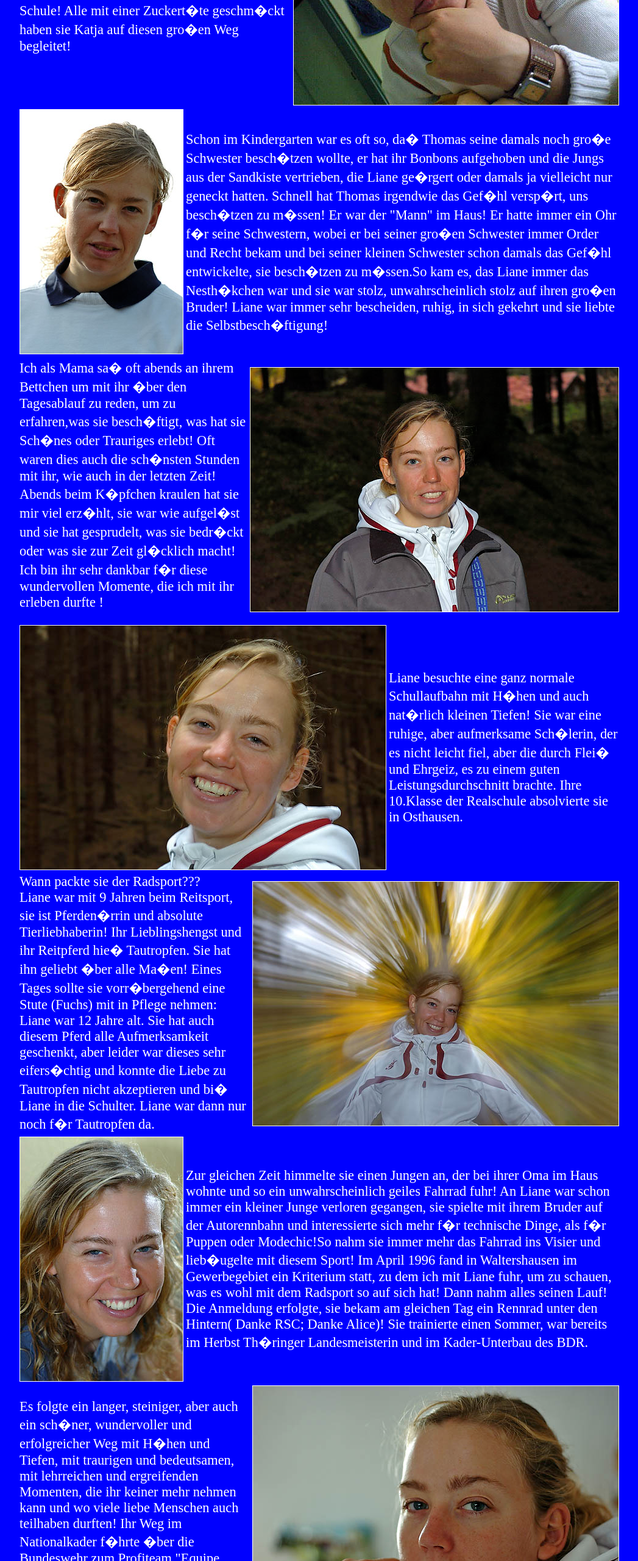
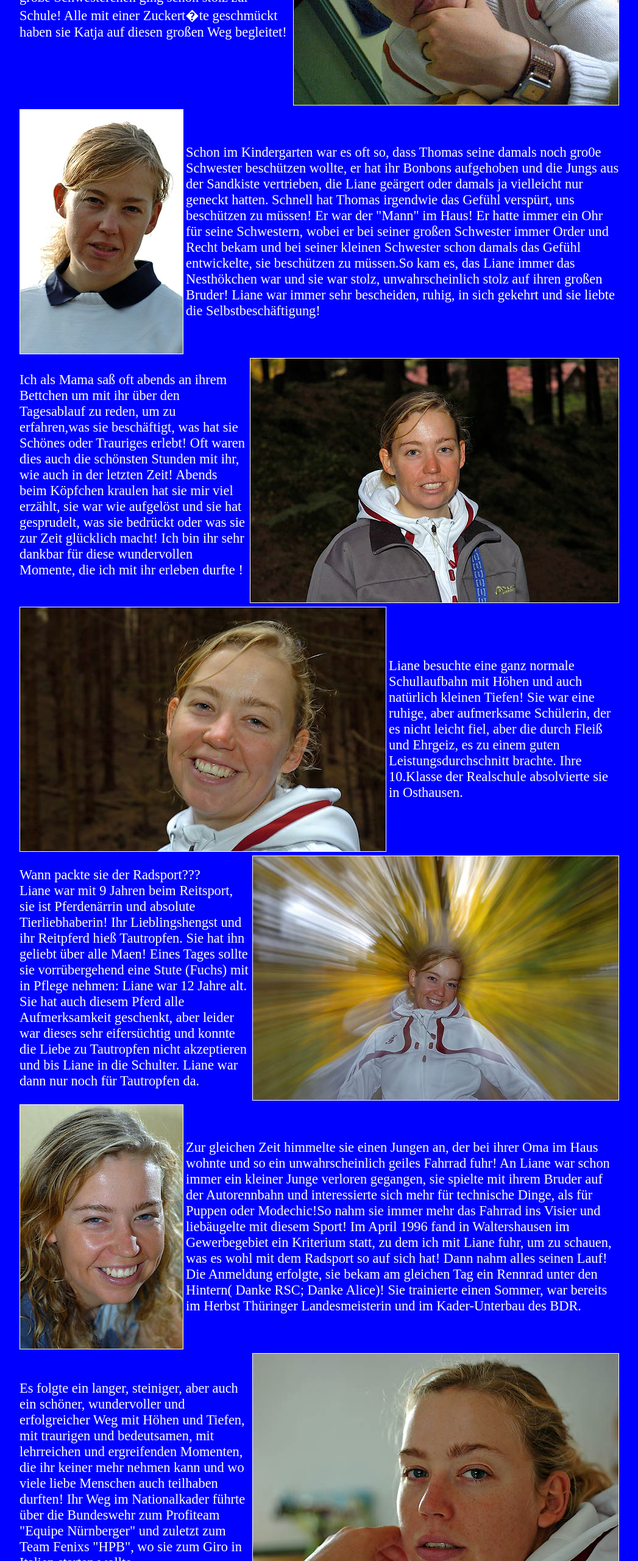
Before and after one commit to Vincentpat21/Lianebahler, a plain HTML site: page Liane.htm in a window 1280 px wide. Shown: the part 240-2800 px from the top of the page at 61% size, without its empty margins (116-1163 px from the left). Drawn offline with Linux system fonts and the light colour scheme.

Commit message:
Add files via upload

```diff
--- a/Liane.htm
+++ b/Liane.htm
@@ -10,10 +10,10 @@
               font-size: 140%;
             "
             >Liane wurde als zweites Kind unserer kleinen Familie geboren.
-            Wenige Jahre sp�ter erblickte ihr kleines Br�derchen das Licht der
-            Welt! Gemeinsam besuchten sie den Kindergarten, das gro�e
+            Wenige Jahre später erblickte ihr kleines Brüderchen das Licht der
+            Welt! Gemeinsam besuchten sie den Kindergarten, das große
             Schwesterchen ging schon stolz zur Schule! Alle mit einer Zuckert�te
-            geschm�ckt haben sie Katja auf diesen gro�en Weg begleitet!</span
+            geschmückt haben sie Katja auf diesen großen Weg begleitet!</span
           ><br />
         </td>
         <td align="center">
@@ -34,18 +34,18 @@
               font-size: 140%;
             "
           >
-            Schon im Kindergarten war es oft so, da� Thomas seine damals noch
-            gro�e Schwester besch�tzen wollte, er hat ihr Bonbons aufgehoben und
-            die Jungs aus der Sandkiste vertrieben, die Liane ge�rgert oder
+            Schon im Kindergarten war es oft so, dass Thomas seine damals noch
+            gro0e Schwester beschützen wollte, er hat ihr Bonbons aufgehoben und
+            die Jungs aus der Sandkiste vertrieben, die Liane geärgert oder
             damals ja vielleicht nur geneckt hatten. Schnell hat Thomas
-            irgendwie das Gef�hl versp�rt, uns besch�tzen zu m�ssen! Er war der
-            "Mann" im Haus! Er hatte immer ein Ohr f�r seine Schwestern, wobei
-            er bei seiner gro�en Schwester immer Order und Recht bekam und bei
-            seiner kleinen Schwester schon damals das Gef�hl entwickelte, sie
-            besch�tzen zu m�ssen.So kam es, das Liane immer das Nesth�kchen war
-            und sie war stolz, unwahrscheinlich stolz auf ihren gro�en Bruder!
+            irgendwie das Gefühl verspürt, uns beschützen zu müssen! Er war der
+            "Mann" im Haus! Er hatte immer ein Ohr für seine Schwestern, wobei
+            er bei seiner großen Schwester immer Order und Recht bekam und bei
+            seiner kleinen Schwester schon damals das Gefühl entwickelte, sie
+            beschützen zu müssen.So kam es, das Liane immer das Nesthökchen war
+            und sie war stolz, unwahrscheinlich stolz auf ihren großen Bruder!
             Liane war immer sehr bescheiden, ruhig, in sich gekehrt und sie
-            liebte die Selbstbesch�ftigung!</span
+            liebte die Selbstbeschäftigung!</span
           ><br />
         </td>
       </tr>
@@ -60,13 +60,13 @@
               font-size: 140%;
             "
           >
-            Ich als Mama sa� oft abends an ihrem Bettchen um mit ihr �ber den
-            Tagesablauf zu reden, um zu erfahren,was sie besch�ftigt, was hat
-            sie Sch�nes oder Trauriges erlebt! Oft waren dies auch die sch�nsten
-            Stunden mit ihr, wie auch in der letzten Zeit! Abends beim K�pfchen
-            kraulen hat sie mir viel erz�hlt, sie war wie aufgel�st und sie hat
-            gesprudelt, was sie bedr�ckt oder was sie zur Zeit gl�cklich macht!
-            Ich bin ihr sehr dankbar f�r diese wundervollen Momente, die ich mit
+            Ich als Mama saß oft abends an ihrem Bettchen um mit ihr über den
+            Tagesablauf zu reden, um zu erfahren,was sie beschäftigt, was hat
+            sie Schönes oder Trauriges erlebt! Oft waren dies auch die schönsten
+            Stunden mit ihr, wie auch in der letzten Zeit! Abends beim Köpfchen
+            kraulen hat sie mir viel erzählt, sie war wie aufgelöst und sie hat
+            gesprudelt, was sie bedrückt oder was sie zur Zeit glücklich macht!
+            Ich bin ihr sehr dankbar für diese wundervollen Momente, die ich mit
             ihr erleben durfte !
             <br /> </span
           ><br />
@@ -88,9 +88,9 @@
               font-family: 'Harrington', 'Vivaldi', 'Monotype Corsiva';
               font-size: 140%;
             "
-            >Liane besuchte eine ganz normale Schullaufbahn mit H�hen und auch
-            nat�rlich kleinen Tiefen! Sie war eine ruhige, aber aufmerksame
-            Sch�lerin, der es nicht leicht fiel, aber die durch Flei� und
+            >Liane besuchte eine ganz normale Schullaufbahn mit Höhen und auch
+            natürlich kleinen Tiefen! Sie war eine ruhige, aber aufmerksame
+            Schülerin, der es nicht leicht fiel, aber die durch Fleiß und
             Ehrgeiz, es zu einem guten Leistungsdurchschnitt brachte. Ihre
             10.Klasse der Realschule absolvierte sie in Osthausen. </span
           ><br />
@@ -107,14 +107,14 @@
               font-size: 140%;
             "
             >Wann packte sie der Radsport???<br />Liane war mit 9 Jahren beim
-            Reitsport, sie ist Pferden�rrin und absolute Tierliebhaberin! Ihr
-            Lieblingshengst und ihr Reitpferd hie� Tautropfen. Sie hat ihn
-            geliebt �ber alle Ma�en! Eines Tages sollte sie vorr�bergehend eine
+            Reitsport, sie ist Pferdenärrin und absolute Tierliebhaberin! Ihr
+            Lieblingshengst und ihr Reitpferd hieß Tautropfen. Sie hat ihn
+            geliebt über alle Maen! Eines Tages sollte sie vorrübergehend eine
             Stute (Fuchs) mit in Pflege nehmen: Liane war 12 Jahre alt. Sie hat
             auch diesem Pferd alle Aufmerksamkeit geschenkt, aber leider war
-            dieses sehr eifers�chtig und konnte die Liebe zu Tautropfen nicht
-            akzeptieren und bi� Liane in die Schulter. Liane war dann nur noch
-            f�r Tautropfen da. </span
+            dieses sehr eifersüchtig und konnte die Liebe zu Tautropfen nicht
+            akzeptieren und bis Liane in die Schulter. Liane war dann nur noch
+            für Tautropfen da. </span
           ><br />
         </td>
         <td align="center">
@@ -138,14 +138,14 @@
             im Haus wohnte und so ein unwahrscheinlich geiles Fahrrad fuhr! An
             Liane war schon immer ein kleiner Junge verloren gegangen, sie
             spielte mit ihrem Bruder auf der Autorennbahn und interessierte sich
-            mehr f�r technische Dinge, als f�r Puppen oder Modechic!So nahm sie
-            immer mehr das Fahrrad ins Visier und lieb�ugelte mit diesem Sport!
+            mehr für technische Dinge, als für Puppen oder Modechic!So nahm sie
+            immer mehr das Fahrrad ins Visier und liebäugelte mit diesem Sport!
             Im April 1996 fand in Waltershausen im Gewerbegebiet ein Kriterium
             statt, zu dem ich mit Liane fuhr, um zu schauen, was es wohl mit dem
             Radsport so auf sich hat! Dann nahm alles seinen Lauf! Die Anmeldung
             erfolgte, sie bekam am gleichen Tag ein Rennrad unter den Hintern(
             Danke RSC; Danke Alice)! Sie trainierte einen Sommer, war bereits im
-            Herbst Th�ringer Landesmeisterin und im Kader-Unterbau des BDR. </span
+            Herbst Thüringer Landesmeisterin und im Kader-Unterbau des BDR. </span
           ><br />
         </td>
       </tr>
@@ -159,12 +159,12 @@
               font-family: 'Harrington', 'Vivaldi', 'Monotype Corsiva';
               font-size: 140%;
             "
-            >Es folgte ein langer, steiniger, aber auch ein sch�ner,
-            wundervoller und erfolgreicher Weg mit H�hen und Tiefen, mit
+            >Es folgte ein langer, steiniger, aber auch ein schöner,
+            wundervoller und erfolgreicher Weg mit Höhen und Tiefen, mit
             traurigen und bedeutsamen, mit lehrreichen und ergreifenden
             Momenten, die ihr keiner mehr nehmen kann und wo viele liebe
-            Menschen auch teilhaben durften! Ihr Weg im Nationalkader f�hrte
-            �ber die Bundeswehr zum Profiteam "Equipe N�rnberger" und zuletzt
+            Menschen auch teilhaben durften! Ihr Weg im Nationalkader führte
+            über die Bundeswehr zum Profiteam "Equipe Nürnberger" und zuletzt
             zum Team Fenixs "HPB", wo sie zum Giro in Italien starten wollte. </span
           ><br />
         </td>
@@ -186,12 +186,12 @@
               font-size: 140%;
             "
             >Immer, immer war die Familie mit Haut und Haaren im
-            Radsportgeschehen dabei! Ich m�chte mich hier an die zahlreichen
-            Th�ringen - Rundfahrten erinnern, wo wir vielleicht auch manchesmal
-            nicht ganz so bequeme G�ste waren! Katja, ihr gro�es Schwesterchen,
-            trommelte den Fanclub f�r Liane und die Equipe zusammen! An jeder
+            Radsportgeschehen dabei! Ich möchte mich hier an die zahlreichen
+            Thüringen - Rundfahrten erinnern, wo wir vielleicht auch manchesmal
+            nicht ganz so bequeme Gäste waren! Katja, ihr großes Schwesterchen,
+            trommelte den Fanclub für Liane und die Equipe zusammen! An jeder
             Steigung, an jeder Bergwertung haben wir gestanden, geschrien und
-            Beifall gegeben, so da� Jodo schon erstaunt von sich gab : " Haben
+            Beifall gegeben, so dass Jodo schon erstaunt von sich gab : " Haben
             sie euch geklont?"<br /> </span
           ><br />
         </td>
@@ -208,13 +208,13 @@
             "
           >
             Nein, wir waren und wir sind versessen auf den Radsport und wir alle
-            m�chten in dieser schweren Zeit f�r den so wundervollen Sport alles
+            möchten in dieser schweren Zeit für den so wundervollen Sport alles
             tun, damit er erhalten bleibt! Bei vielen Rennen, auch Bahnrennen
             waren wir dabei und immer war auch Katja die Org.-chefin.,mit
             Liebe,Herz und Verstand!Liane war im letzten Jahr wohl der
-            gl�cklichste Mensch! Sie hatte ihre Liebe des Lebens gefunden. Jeder
+            glücklichste Mensch! Sie hatte ihre Liebe des Lebens gefunden. Jeder
             konnte zuschauen, wie sie immer ausgeglichener, zuversichtlicher und
-            st�rker wurde!</span
+            stärker wurde!</span
           ><br />
         </td>
         <td align="center">
@@ -234,11 +234,11 @@
               font-family: 'Harrington', 'Vivaldi', 'Monotype Corsiva';
               font-size: 140%;
             "
-            >Danke Marcel f�r Deine Liebe, Deine W�rme und Kraft, die Du Liane
+            >Danke Marcel für Deine Liebe, Deine Wärme und Kraft, die Du Liane
             geben konntest!<br />
             <p>
               <center>
-                Leider war dieses Gl�ck viel zu kurz<br />
+                Leider war dieses Glück viel zu kurz<br />
                 .......................................<br />
                 !!!!!!!!!!!!!!!!!!!!!!!!!!
               </center>
```
Also changed, not shown: Mama.htm (+1 -1 lines).
